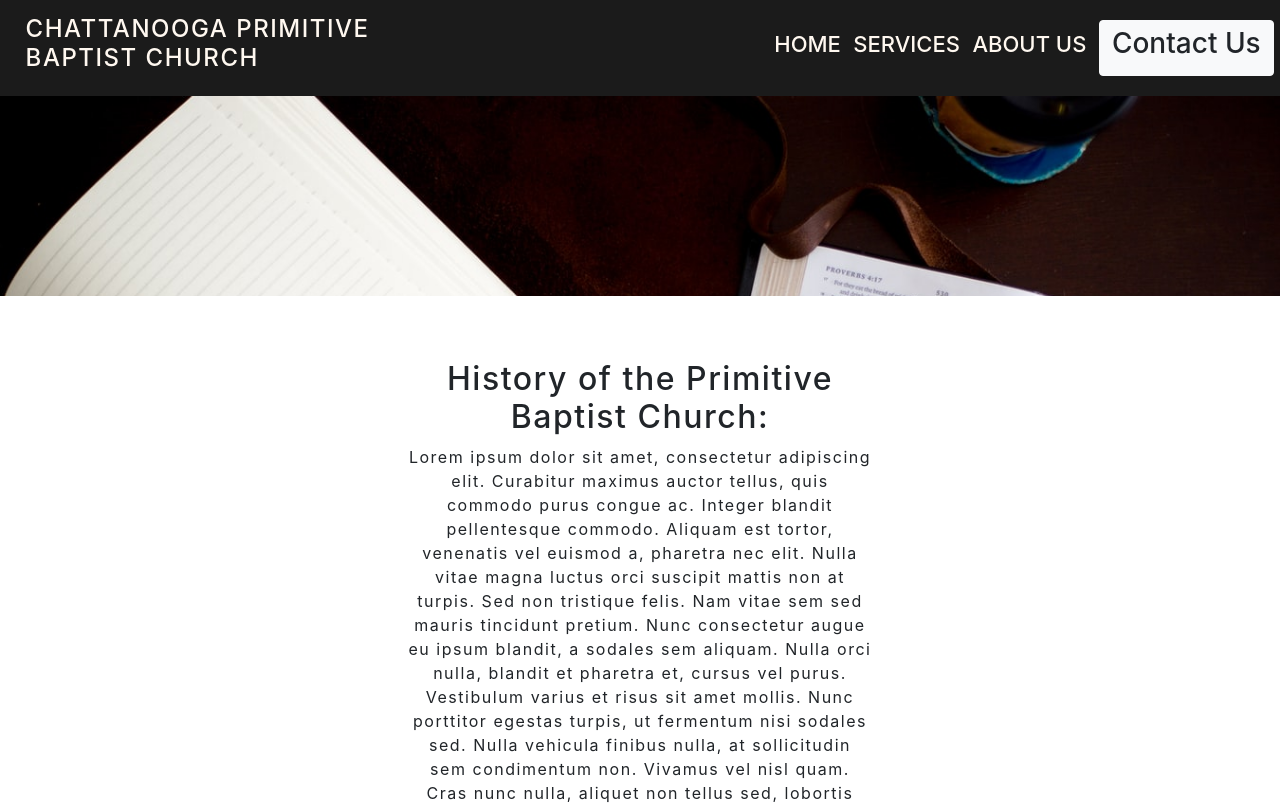
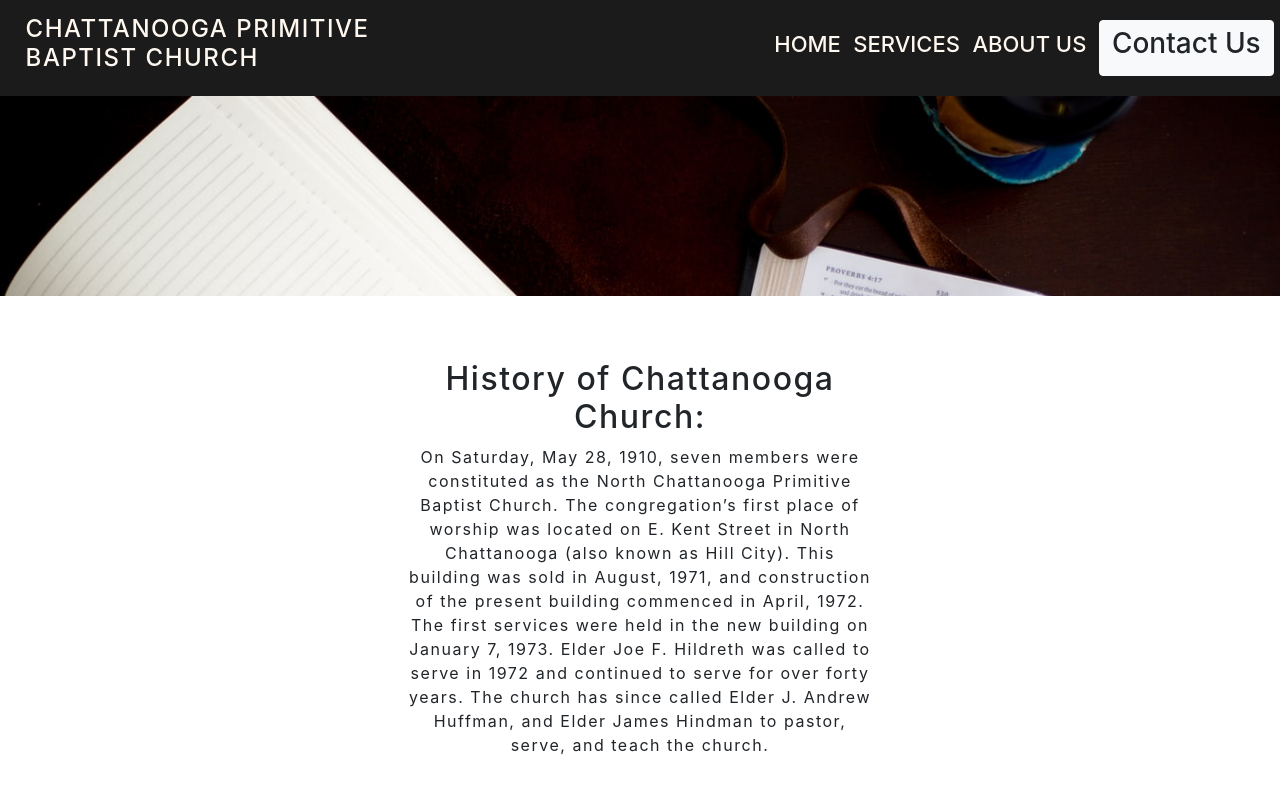
Before and after one commit to JackSkiles/c_v2, a React (Create React App) app in the folder client/: page /history in a window 1280 px wide. Shown: the top 805 px of the page. Built offline with nearby package versions, Linux system fonts and the light colour scheme; what react-google-maps would draw is missing.

Commit message:
fixed bug

```diff
--- a/client/src/components/Faq.jsx
+++ b/client/src/components/Faq.jsx
@@ -1,8 +1,29 @@
-import React from 'react'
+import React, { Component } from 'react'
 import Footer from './Footer'
+import { Form, Button } from 'react-bootstrap'
 
-export default function Faq() {
-    return (
+export default class Faq extends Component {
+    constructor(props) {
+        super(props);
+        this.state = {
+            hidden: ["hide", "hide", "hide", "hide",
+                    "hide", "hide", "hide", "hide", "hide",
+                    "hide", "hide", "hide", "hide", "hide",
+                    "hide", "hide", "hide", "hide"]
+        }
+    }
+    handleChange = (e) => {
+        const { name } = e.target;
+        const { hidden } = this.state;
+        const value = parseInt(name);
+        console.log(name);
+        hidden[parseInt(name)] = "show";
+        this.setState({
+            hidden,
+        })
+    }
+        render() {
+            return(
         <div className="main">
             <div className="imgCont">
                 <img className="topImg" src="bible.jpg"></img>
@@ -10,7 +31,7 @@ export default function Faq() {
             <div className="mainCont">
                 <div className="textCont">
                     <h2>Frequently Asked Questions:</h2>
-                    <h5>Q: What should I wear?</h5>
+                    <button className={this.state.hidden[0]} name="0" onClick={this.handleChange}>Q: What should I wear?</button>
                     <h5>Q: What time are services?</h5>
                     <h5>Q: How do you practice communion?</h5>
                     <h5>Q: What am I expected to participate in?</h5>
@@ -24,5 +45,6 @@ export default function Faq() {
             </div>
             <Footer />
         </div>
-    )
+            )
+        }
 }
--- a/client/src/components/History.jsx
+++ b/client/src/components/History.jsx
@@ -8,16 +8,16 @@ export default function History() {
                 <img className="topImg" src="bible.jpg"></img>
             </div>
             <div className="mainCont">
-                <div className="textCont">
+                {/* <div className="textCont">
                     <h2>History of the Primitive Baptist Church:</h2>
                     <p>Lorem ipsum dolor sit amet, consectetur adipiscing elit. Curabitur maximus auctor tellus, quis commodo purus congue ac.
                             Integer blandit pellentesque commodo. Aliquam est tortor, venenatis vel euismod a, pharetra nec elit. Nulla vitae magna luctus orci suscipit mattis non at turpis. Sed non tristique felis. Nam vitae sem sed mauris tincidunt pretium. Nunc consectetur augue eu ipsum blandit, a sodales sem aliquam. Nulla orci nulla, blandit et pharetra et, cursus vel purus. Vestibulum varius et risus sit amet mollis. Nunc porttitor egestas turpis, ut fermentum nisi sodales sed. Nulla vehicula finibus nulla, at sollicitudin sem condimentum non. Vivamus vel nisl quam. Cras nunc nulla, aliquet non tellus sed, lobortis pellentesque eros. Ut faucibus bibendum dapibus.</p>
-                </div>
-                <div className="textCont2">
+                </div> */}
+                <div className="textCont">
                     <h2>History of Chattanooga Church:</h2>
-                    <p>Lorem ipsum dolor sit amet, consectetur adipiscing elit. Curabitur maximus auctor tellus, quis commodo purus congue ac.
-                            Integer blandit pellentesque commodo. Aliquam est tortor, venenatis vel euismod a, pharetra nec elit. Nulla vitae magna luctus orci suscipit mattis non at turpis. Sed non tristique felis. Nam vitae sem sed mauris tincidunt pretium.
-                            Nunc consectetur augue eu ipsum blandit, a sodales sem aliquam. Nulla orci nulla, blandit et pharetra et, cursus vel purus. Vestibulum varius et risus sit amet mollis. Nunc porttitor egestas turpis, ut fermentum nisi sodales sed. Nulla vehicula finibus nulla, at sollicitudin sem condimentum non. Vivamus vel nisl quam. Cras nunc nulla, aliquet non tellus sed, lobortis pellentesque eros. Ut faucibus bibendum dapibus.</p>
+                    <p>On Saturday, May 28, 1910, seven members were constituted as the North Chattanooga Primitive Baptist Church. The congregation’s first place of worship was located on E. Kent Street in North Chattanooga (also known as Hill City).
+                       This building was sold in August, 1971, and construction of the present building commenced in April, 1972. The first services were held in the new building on January 7, 1973. Elder Joe F. Hildreth was called to serve in 1972 and continued to serve for over forty years. The church has since called Elder J. Andrew Huffman, and Elder James Hindman to pastor, serve, and teach the church.
+                    </p>
                 </div>
                 <div className="textCont">
                     <h2>“</h2>
```
